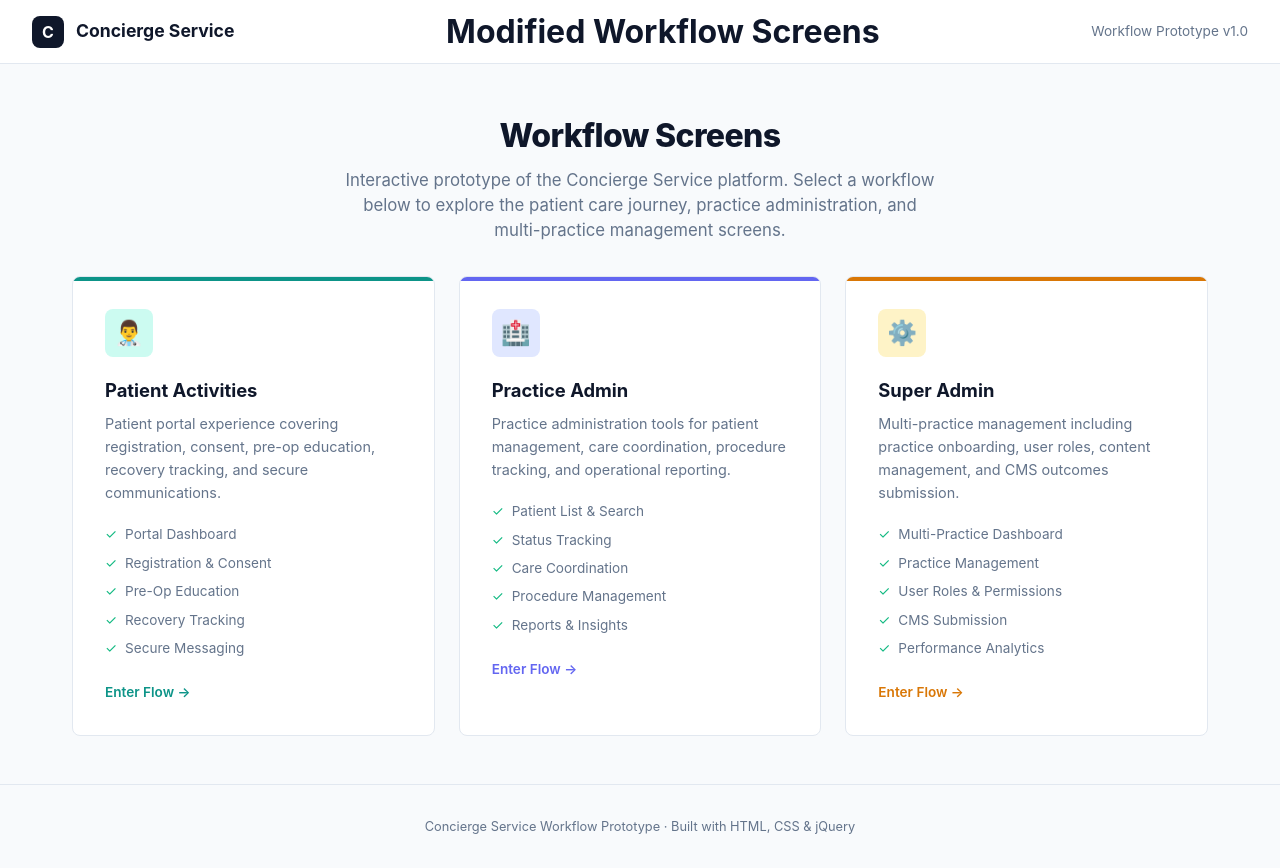
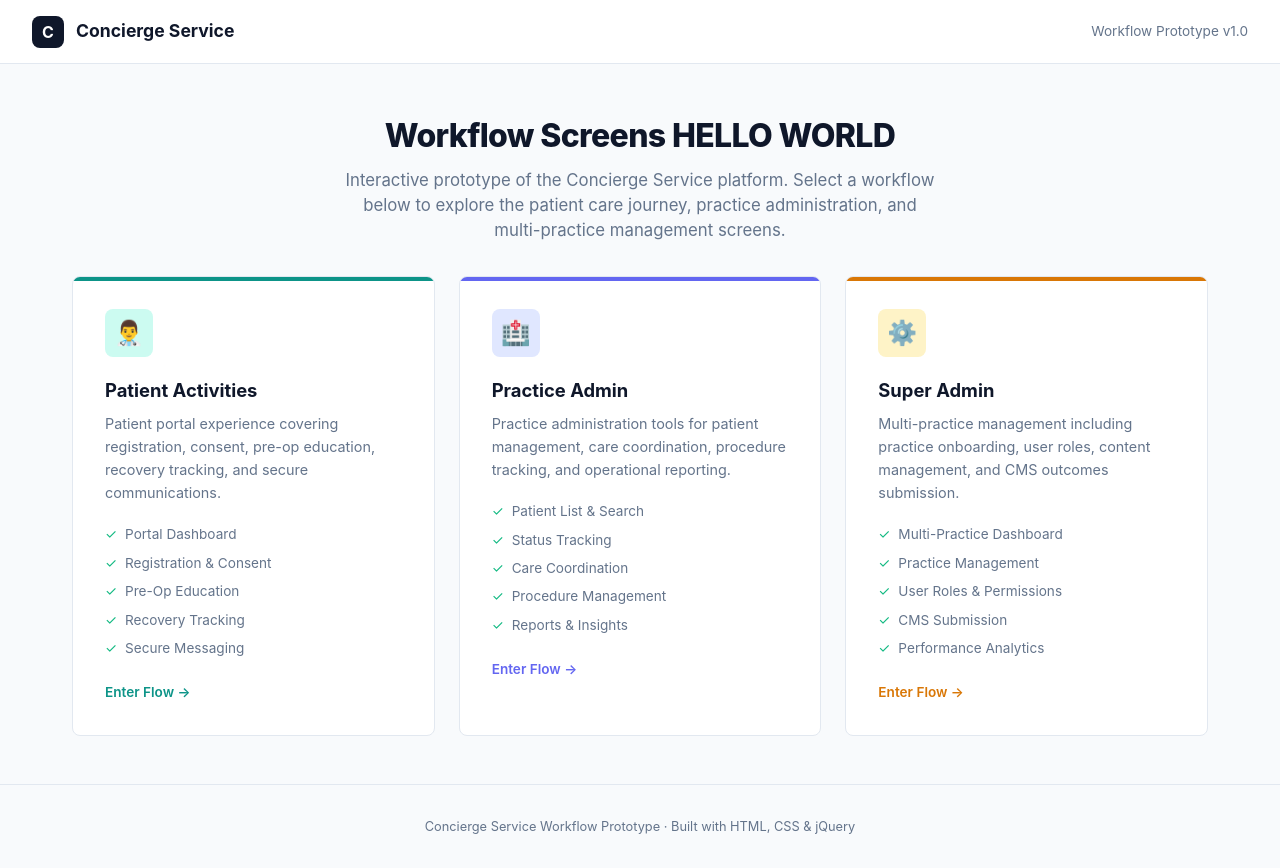
Before and after one commit to Nagendra3669/WorkFlowPrototype, a plain HTML site: page index.html in a window 1280 px wide. Drawn offline with Linux system fonts and the light colour scheme.

Commit message:
Update landing page header and hero section titles for clarity

```diff
--- a/index.html
+++ b/index.html
@@ -14,12 +14,12 @@
         <div style="width:32px;height:32px;background:var(--primary);border-radius:var(--radius);display:flex;align-items:center;justify-content:center;color:#fff;font-weight:700;">C</div>
         <span style="font-weight:700;font-size:1.1rem;">Concierge Service</span>
       </div>
-      <h1>Modified Workflow Screens</h1>
+
       <div style="font-size:0.85rem;color:var(--muted-foreground);">Workflow Prototype v1.0</div>
     </header>
     <!-- Hero -->
     <section class="landing-hero">
-      <h1>Workflow Screens</h1>
+      <h1>Workflow Screens   HELLO WORLD</h1>
       <p>Interactive prototype of the Concierge Service platform. Select a workflow below to explore the patient care journey, practice administration, and multi-practice management screens.</p>
     </section>
 
```
